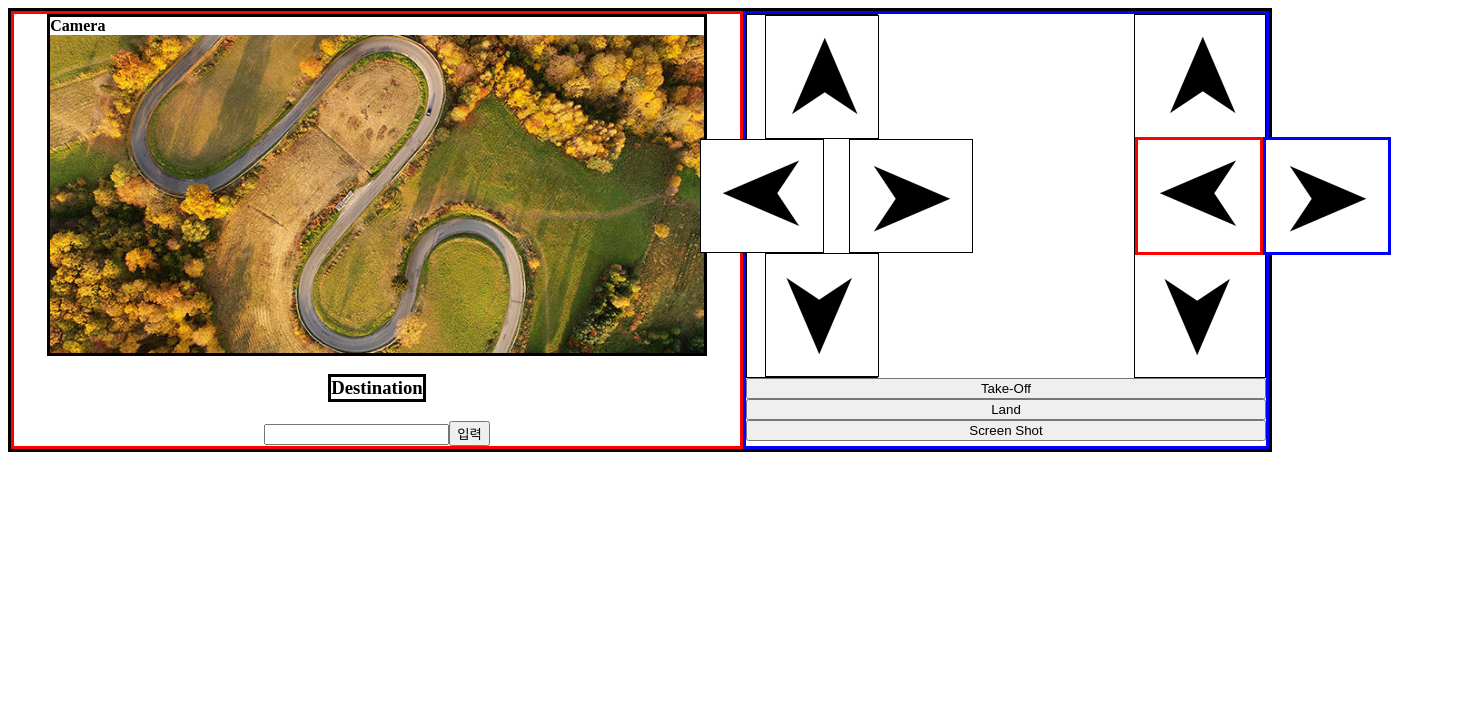
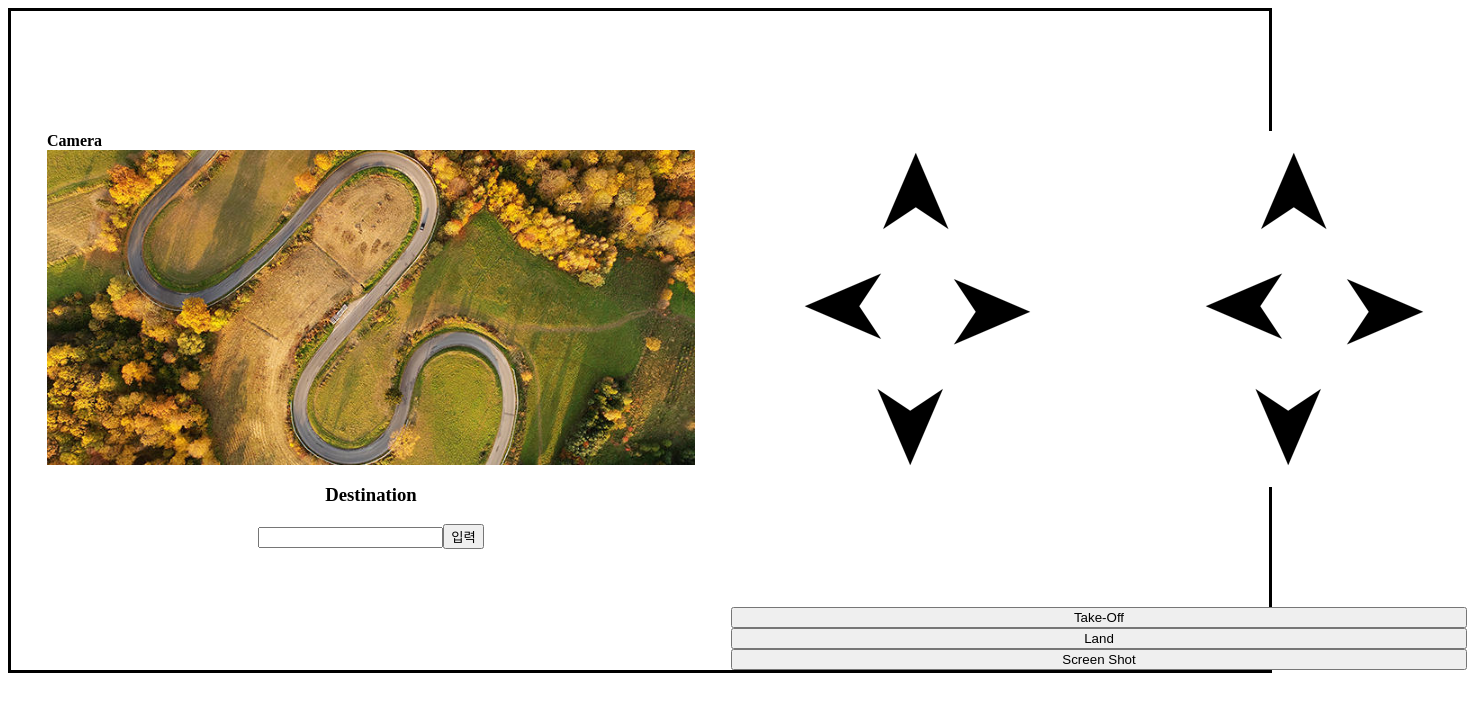
Before and after one commit to charBS0701/webDroneControl-react, a React (Create React App) app: page / in a window 1280 px wide. Shown: the top 712 px of the page, 1467 px wide, since content can reach past the window. Built offline with nearby package versions, Linux system fonts and the light colour scheme; no server answers.

Commit message:
Style border 지움

```diff
--- a/src/App.js
+++ b/src/App.js
@@ -13,27 +13,41 @@ const App = () => {
   useEffect(() => {
     // 키 입력 처리
     const handleKeyDown = (e) => {
-      if (e.key === "t") {
+      switch (e.key) {
+        case "t":
           console.log("takeoff");
           socket.emit("takeoff");
-      } else if (e.key === "l") {
+          break;
+        case "l":
           console.log("land");
           socket.emit("land");
-      } else if (e.key === "w") {
+          break;
+        case "w":
           console.log("forward");
           socket.emit("forward");
-      } else if (e.key === "s") {
+          break;
+        case "s":
           console.log("back");
           socket.emit("back");
-      } else if (e.key === "a") {
+          break;
+        case "a":
           console.log("left");
           socket.emit("left");
-      } else if (e.key === "d") {
+          break;
+        case "d":
           console.log("right");
           socket.emit("right");
-      } else if (e.key === " ") {
+          break;
+        case " ":
           console.log("stop");
           socket.emit("stop");
+          break;
+        case "b":
+          console.log("battery?");
+          socket.emit("battery?");
+          break;
+        default:
+          break;
       }
     };
 
@@ -47,7 +61,7 @@ const App = () => {
   return (
     <div id="container">
       <div id="left">
-        <DroneCamera style={{ border: "solid yellow" }} />
+        <DroneCamera />
         <Destination />
       </div>
       <div id="right">
--- a/src/components/Destination.jsx
+++ b/src/components/Destination.jsx
@@ -3,7 +3,7 @@ import React, { Fragment} from 'react';
 const Destination = ({ destination, setDestination }) => {
     return(
         <>
-            <h3 style={{textAlign:"left", border:"solid"}}>Destination</h3>
+            <h3 style={{textAlign:"left"}}>Destination</h3>
             <form>
                 <input type="text" value={destination} onChange={(e) => setDestination(e.target.value)} />
                 <button>입력</button>
--- a/src/components/DirectionControl.jsx
+++ b/src/components/DirectionControl.jsx
@@ -2,20 +2,21 @@ import { Fragment } from "react";
 import styled from "styled-components";
 
 const Container = styled.div`
+  margin: 70px;
   display: flex;
   flex-direction: column;
   align-items: center;
   justify-content: center;
-  border: 1px solid black;
+  // border: 1px solid black;
   width: 25%;
 `;
 
 const DirectionBtn = styled.img`
-  border: 1px solid black;
+  // border: 1px solid black;
   margin: 0 5%;
   &.upBtn,
   &.downBtn {
-    margin-left: 20%;
+    margin-left: 27%;
   }
 `;
 
--- a/src/components/DroneCamera.jsx
+++ b/src/components/DroneCamera.jsx
@@ -1,10 +1,18 @@
 const DroneCamera = () => {
-
   return (
-    <div style={{ width:"90%", border:"solid", display:"flex", flexDirection:"column", justifyContent:"center" }}>
-      <div className="drone-camera" style={{fontWeight:"bolder"}}>Camera</div>
+    <div
+      style={{
+        width: "90%",
+        display: "flex",
+        flexDirection: "column",
+        justifyContent: "center",
+      }}
+    >
+      <div className="drone-camera" style={{ fontWeight: "bolder" }}>
+        Camera
+      </div>
       <img
-        src={process.env.PUBLIC_URL + '/droneviewExample.jpg'}
+        src={process.env.PUBLIC_URL + "/droneviewExample.jpg"}
         alt="Drone Camera"
       />
     </div>
--- a/src/components/ThrottleControl.jsx
+++ b/src/components/ThrottleControl.jsx
@@ -6,14 +6,21 @@ const Container = styled.div`
   flex-direction: column;
   align-items: center;
   justify-content: center;
-  border: 1px solid black;
+  // border: 1px solid black;
   width: 25%;
+  margin: 120px;
 `;
 
 const MovingBtn = styled.img`
   opacity: 1;
   &:active {
     opacity: 0.5;
+  }
+
+  margin: 0 5%;
+  &.upBtn,
+  &.downBtn {
+    margin-left: 40%;
   }
 `;
 
@@ -45,6 +52,7 @@ const ThrottleControl = () => {
       <Container>
         <MovingBtn
           id="forward"
+          className="upBtn"
           onClick={() => handleDirectionClick("forward")}
           isPressed={currentDirection === "forward"}
           src={process.env.PUBLIC_URL + "/forward.png"}
@@ -68,6 +76,7 @@ const ThrottleControl = () => {
         </div>
         <MovingBtn
           id="back"
+          className="downBtn"
           onClick={() => handleDirectionClick("back")}
           isPressed={currentDirection === "back"}
           src={process.env.PUBLIC_URL + "/back.png"}
--- a/src/style.css
+++ b/src/style.css
@@ -2,23 +2,23 @@
   display: flex;
   flex-direction: row;
   justify-content: space-evenly;
-    border: solid
+  border: solid;
 }
 
 #left {
   display: flex;
   flex-direction: column;
   width: 100%;
-    border: solid red;
+  /* border: solid red; */
   justify-content: center;
-    align-items: center
+  align-items: center;
 }
 
 #right {
   display: flex;
   flex-direction: column;
   width: 100%;
-    border: solid blue;
+  /* border: solid blue; */
 }
 
 #controllers {
```
Lines whose indentation alone changed are shown as unchanged.
